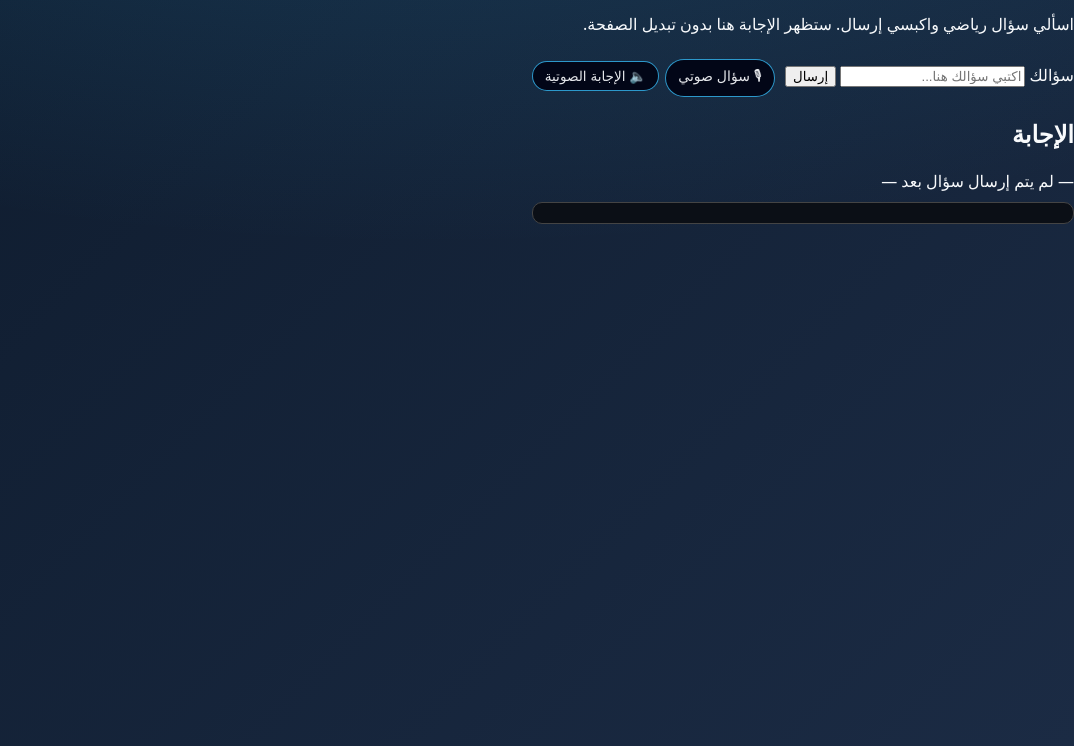
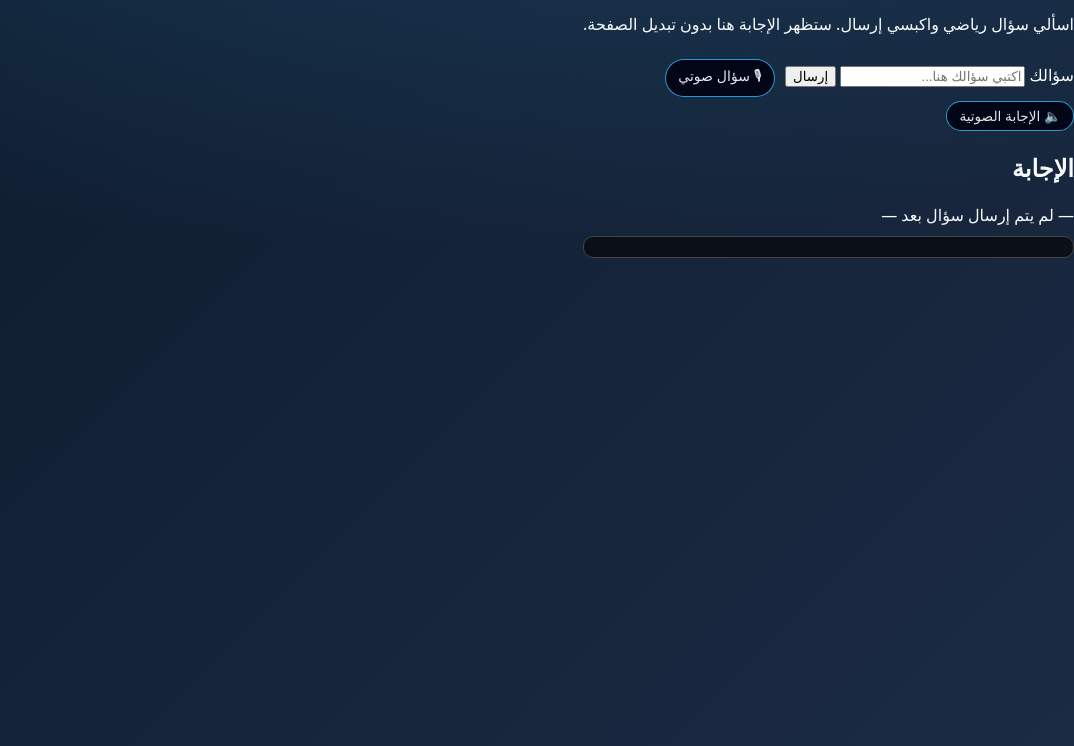
Before and after one commit to omduaije-del/durra-public, a website: page index.html in a window 1280 px wide. Shown: the part 54-800 px from the top of the page, without its empty margins (206-1280 px from the left). Drawn offline with Linux system fonts and the light colour scheme; no server answers.

Commit message:
Update style.css

```diff
--- a/public/style.css
+++ b/public/style.css
@@ -133,6 +133,12 @@ h1{ margin:8px 0 4px; }
   transition:transform .15s ease, box-shadow .15s ease, opacity .15s ease;
 }
 
+/* نخلي زر الإجابة الصوتية تحت زر السؤال الصوتي */
+#btnTTS{
+  display:block;          /* يخليه ينزل سطر جديد تحت المايك */
+  margin-inline-start:0;  /* ما يكون مزاح شوي على اليمين/اليسار */
+}
+
 #btnMic:hover,#btnTTS:hover{
   box-shadow:0 3px 10px rgba(15,23,42,.6);
   transform:translateY(-1px);
```
